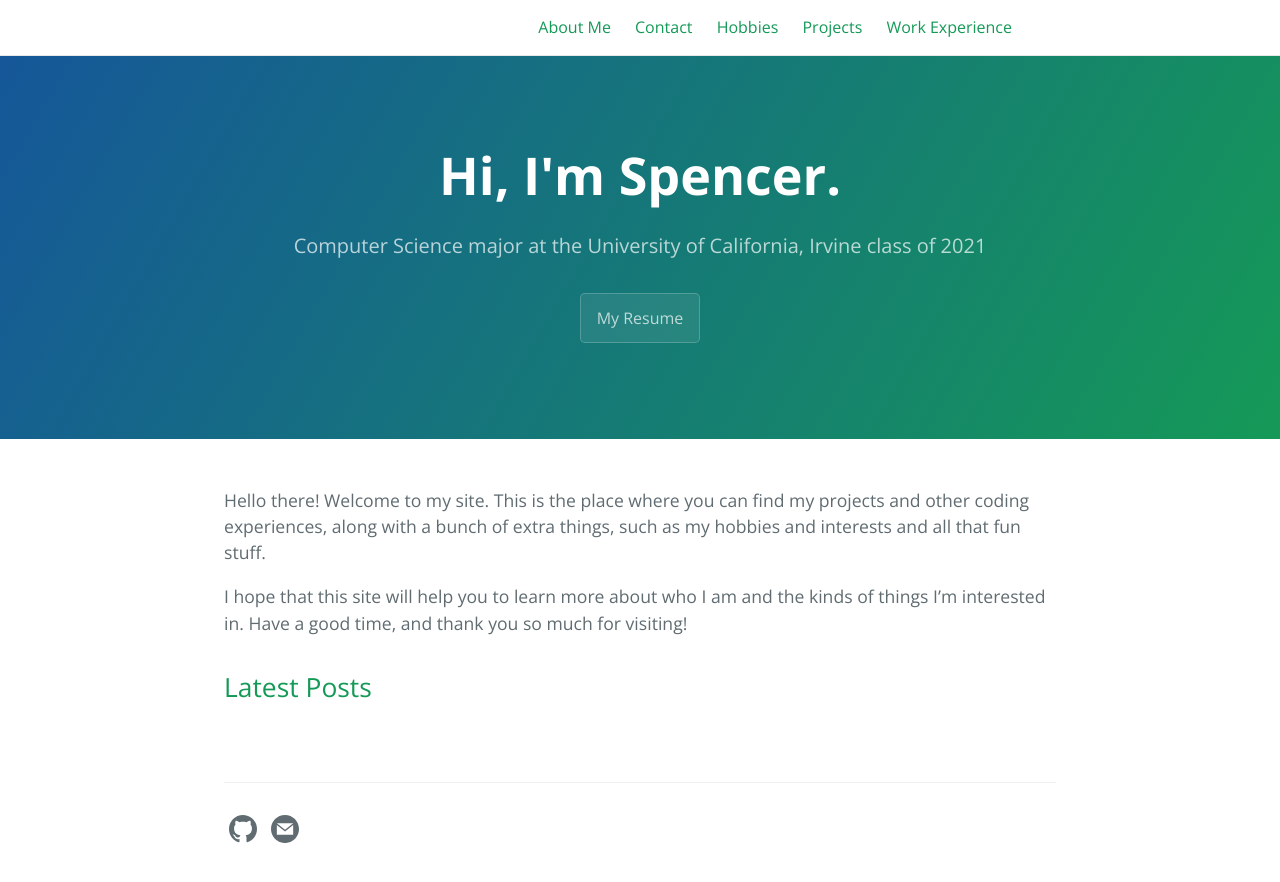
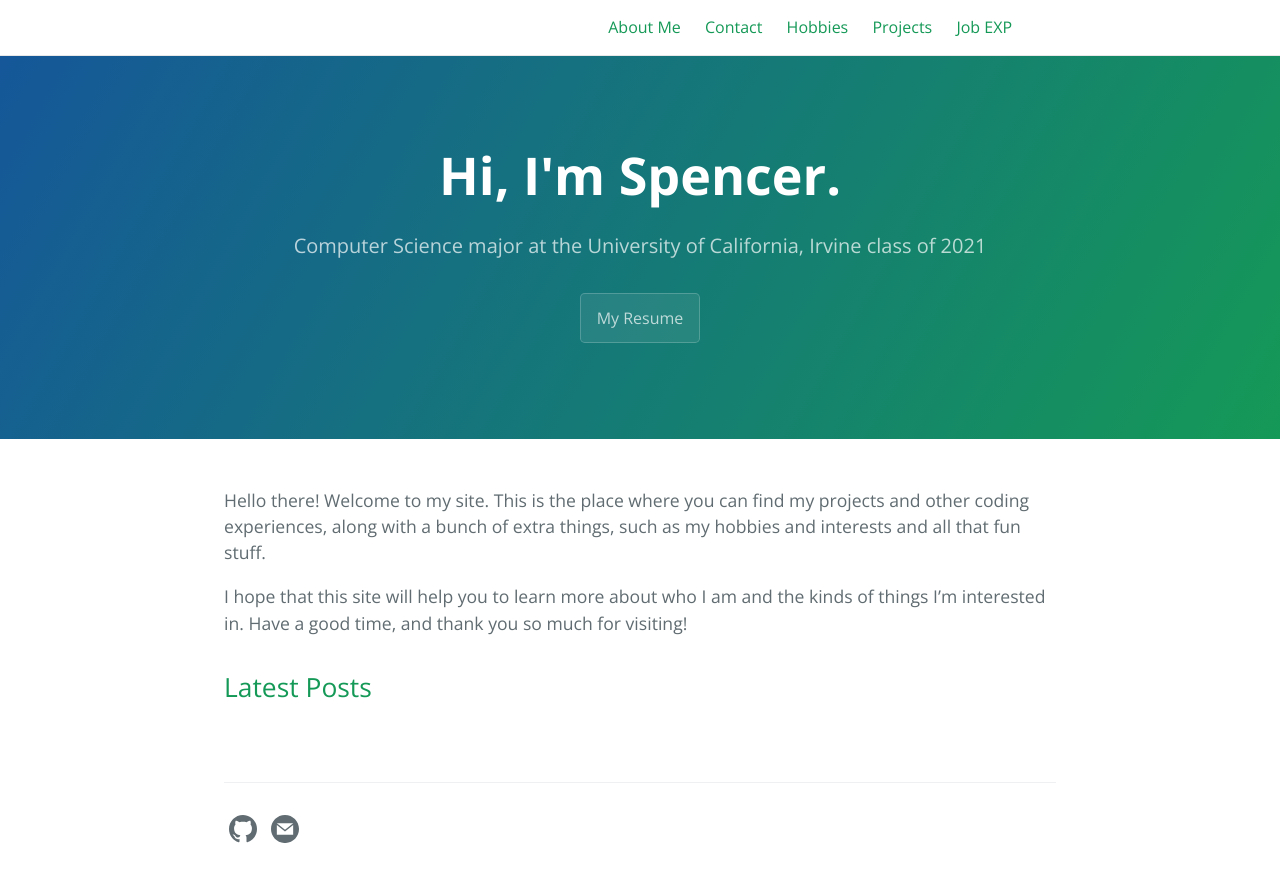
Before and after one commit to spencerericfong/spencerericfong.github.io, a Jekyll site: the page built from index.md, in a window 1280 px wide. Shown: the top 882 px of the page. Built offline with Jekyll 4.4.1, drawn with Linux system fonts in a browser that asks for light colours.

Commit message:
changed to job exp

```diff
--- a/work.md
+++ b/work.md
@@ -1,8 +1,8 @@
 ---
 layout: page
-title: Work Experience
+title: Job EXP
 tagline: Hard work makes the dream work.
-permalink: /work.html
+permalink: /jobs.html
 ---
 
 
```
